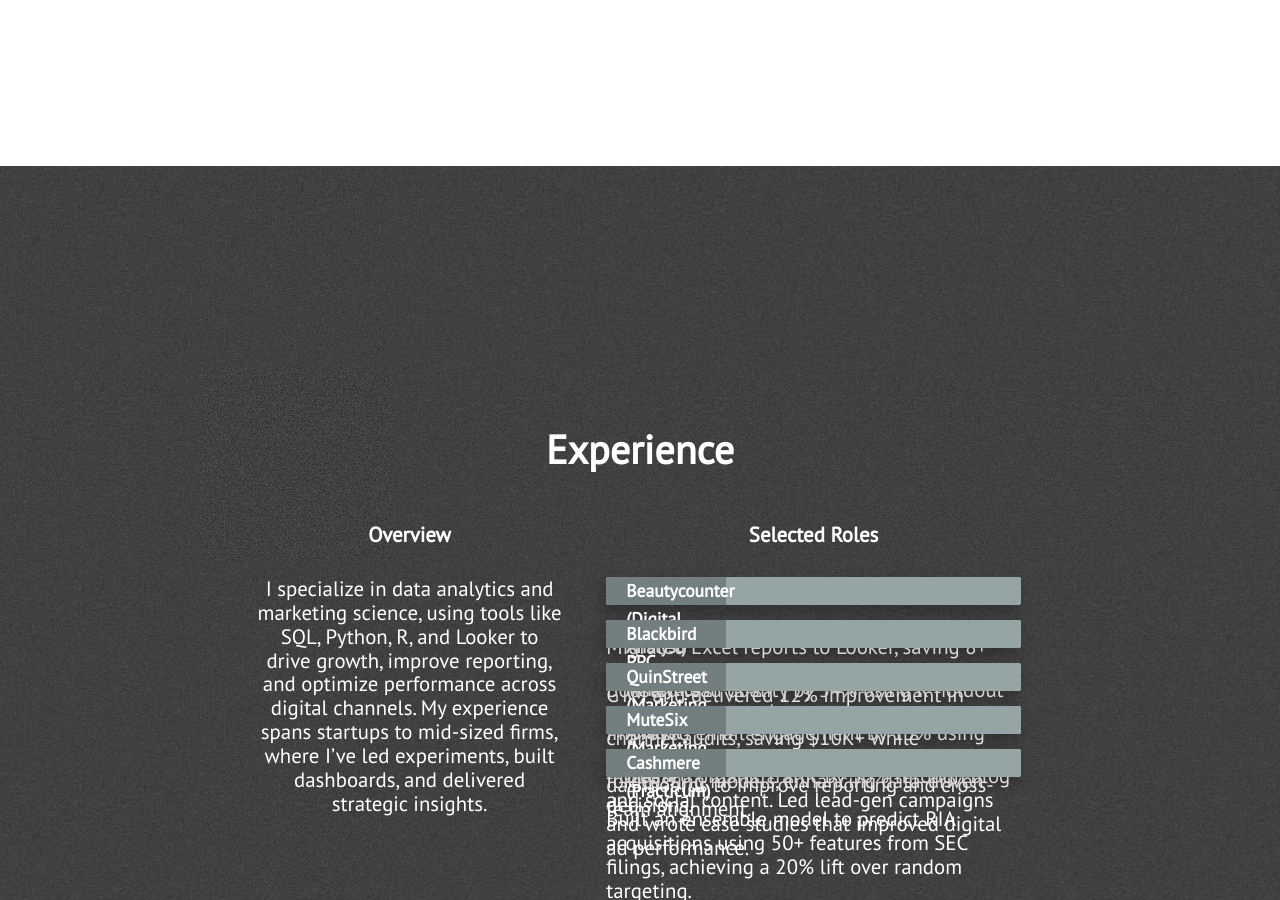
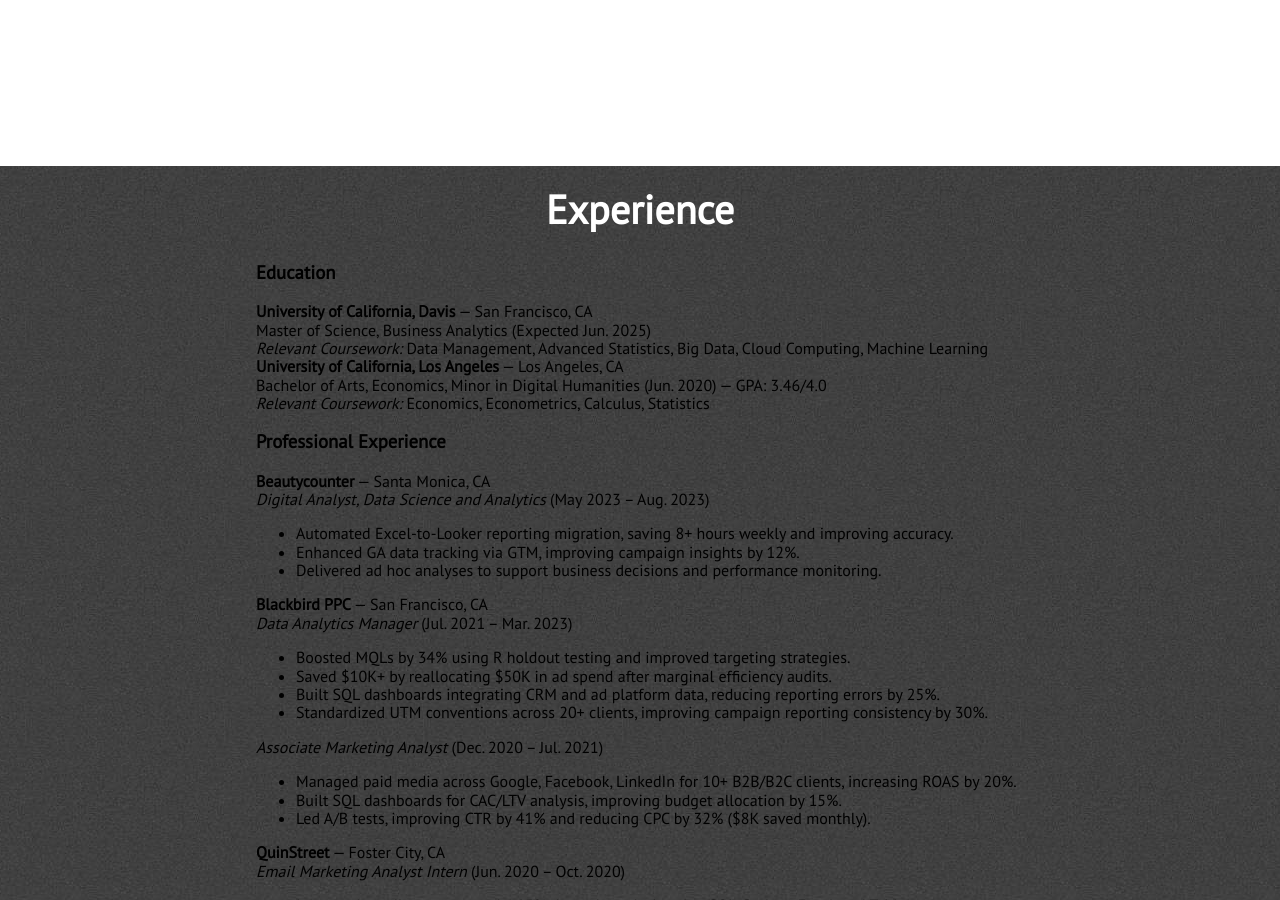
Before and after one commit to KaylynNguyen97/KaylynNguyen97.github.io, a Jekyll site: the page built from index.html, in a window 1280 px wide and 900 px high, scrolled down 1794 px. Built offline with Jekyll 4.4.1, drawn with Linux system fonts in a browser that asks for light colours; nearby versions of some CDN libraries; some of the changed text lies outside the part shown.

Commit message:
Update skills.html

```diff
--- a/_includes/skills.html
+++ b/_includes/skills.html
@@ -3,60 +3,89 @@
         <div>
             <div class="section-heading" id="experience-text">Experience</div>
 
-            <div class="skills-grid">
-                <div class="what-i-do">
-                    <h3 class="center-align skills-subsection">Overview</h3>
-                    <p class="paragraph-text center-align">
-                        I specialize in data analytics and marketing science, using tools like SQL, Python, R, and Looker to drive growth, improve reporting, and optimize performance across digital channels. My experience spans startups to mid-sized firms, where I’ve led experiments, built dashboards, and delivered strategic insights.
-                    </p>
-                </div>
-                <div class="technical-skills">
-                    <h3 class="center-align skills-subsection">Selected Roles</h3>
-                    <div class="progress-bars">
+            <div class="resume-section">
+                <h3 class="resume-subsection">Education</h3>
 
-                        <div class="skillbar clearfix" data-percent="100%">
-                            <div class="skillbar-title" style="background: #7f8c8d;"><span>Beautycounter (Digital Analyst)</span></div>
-                            <div class="skillbar-bar" style="background: #95a5a6;"></div>
-                            <p class="paragraph-text">
-                                Migrated Excel reports to Looker, saving 8+ hours/week. Enhanced GA data tracking via GTM and delivered 12% improvement in campaign insights.
-                            </p>
+                <div class="resume-item">
+                    <strong>University of California, Davis</strong> — San Francisco, CA<br>
+                    Master of Science, Business Analytics (Expected Jun. 2025)<br>
+                    <em>Relevant Coursework:</em> Data Management, Advanced Statistics, Big Data, Cloud Computing, Machine Learning
                 </div>
 
-                        <div class="skillbar clearfix" data-percent="100%">
-                            <div class="skillbar-title" style="background: #7f8c8d;"><span>Blackbird PPC (Analytics Manager)</span></div>
-                            <div class="skillbar-bar" style="background: #95a5a6;"></div>
-                            <p class="paragraph-text">
-                                Boosted lead quality by 34% using R holdout tests. Reallocated $50K in ad spend after channel audits, saving $10K+ while maintaining performance. Built SQL dashboards to improve reporting and cross-team alignment.
-                            </p>
+                <div class="resume-item">
+                    <strong>University of California, Los Angeles</strong> — Los Angeles, CA<br>
+                    Bachelor of Arts, Economics, Minor in Digital Humanities (Jun. 2020) — GPA: 3.46/4.0<br>
+                    <em>Relevant Coursework:</em> Economics, Econometrics, Calculus, Statistics
+                </div>
             </div>
 
-                        <div class="skillbar clearfix" data-percent="100%">
-                            <div class="skillbar-title" style="background: #7f8c8d;"><span>QuinStreet (Marketing Analyst Intern)</span></div>
-                            <div class="skillbar-bar" style="background: #95a5a6;"></div>
-                            <p class="paragraph-text">
-                                Improved email engagement by 15% using Python and Tableau. Automated reporting and forecasting models, enhancing data-driven decisions.
-                            </p>
+            <div class="resume-section">
+                <h3 class="resume-subsection">Professional Experience</h3>
+
+                <div class="resume-item">
+                    <strong>Beautycounter</strong> — Santa Monica, CA<br>
+                    <em>Digital Analyst, Data Science and Analytics</em> (May 2023 – Aug. 2023)
+                    <ul>
+                        <li>Automated Excel-to-Looker reporting migration, saving 8+ hours weekly and improving accuracy.</li>
+                        <li>Enhanced GA data tracking via GTM, improving campaign insights by 12%.</li>
+                        <li>Delivered ad hoc analyses to support business decisions and performance monitoring.</li>
+                    </ul>
                 </div>
 
-                        <div class="skillbar clearfix" data-percent="100%">
-                            <div class="skillbar-title" style="background: #7f8c8d;"><span>MuteSix (Marketing Intern)</span></div>
-                            <div class="skillbar-bar" style="background: #95a5a6;"></div>
-                            <p class="paragraph-text">
-                                Increased organic traffic by 30% through blog and social content. Led lead-gen campaigns and wrote case studies that improved digital ad performance.
-                            </p>
+                <div class="resume-item">
+                    <strong>Blackbird PPC</strong> — San Francisco, CA<br>
+                    <em>Data Analytics Manager</em> (Jul. 2021 – Mar. 2023)
+                    <ul>
+                        <li>Boosted MQLs by 34% using R holdout testing and improved targeting strategies.</li>
+                        <li>Saved $10K+ by reallocating $50K in ad spend after marginal efficiency audits.</li>
+                        <li>Built SQL dashboards integrating CRM and ad platform data, reducing reporting errors by 25%.</li>
+                        <li>Standardized UTM conventions across 20+ clients, improving campaign reporting consistency by 30%.</li>
+                    </ul>
+
+                    <em>Associate Marketing Analyst</em> (Dec. 2020 – Jul. 2021)
+                    <ul>
+                        <li>Managed paid media across Google, Facebook, LinkedIn for 10+ B2B/B2C clients, increasing ROAS by 20%.</li>
+                        <li>Built SQL dashboards for CAC/LTV analysis, improving budget allocation by 15%.</li>
+                        <li>Led A/B tests, improving CTR by 41% and reducing CPC by 32% ($8K saved monthly).</li>
+                    </ul>
                 </div>
 
-                        <div class="skillbar clearfix" data-percent="100%">
-                            <div class="skillbar-title" style="background: #7f8c8d;"><span>Cashmere (Practicum)</span></div>
-                            <div class="skillbar-bar" style="background: #95a5a6;"></div>
-                            <p class="paragraph-text">
-                                Built an ensemble model to predict RIA acquisitions using 50+ features from SEC filings, achieving a 20% lift over random targeting.
-                            </p>
+                <div class="resume-item">
+                    <strong>QuinStreet</strong> — Foster City, CA<br>
+                    <em>Email Marketing Analyst Intern</em> (Jun. 2020 – Oct. 2020)
+                    <ul>
+                        <li>Improved email engagement by 15% through analysis using SQL, Python, Excel, and Tableau.</li>
+                        <li>Automated email performance dashboards for real-time campaign tracking.</li>
+                        <li>Built Excel forecasting models to improve revenue predictions by 15%.</li>
+                        <li>Reduced vendor costs by 50% by optimizing IP/domain reputation strategies.</li>
+                    </ul>
+                </div>
+
+                <div class="resume-item">
+                    <strong>MuteSix</strong> — Los Angeles, CA<br>
+                    <em>Marketing Intern</em> (Oct. 2018 – Jun. 2019)
+                    <ul>
+                        <li>Led lead-gen campaigns and PR outreach, increasing brand visibility by 25%.</li>
+                        <li>Wrote 4 performance-boosting case studies on SEM/SEO and ad channels.</li>
+                        <li>Boosted organic traffic by 30% through blog and social content creation.</li>
+                        <li>Delivered internal trainings on email and Facebook advertising strategies.</li>
+                    </ul>
+                </div>
+            </div>
+
+            <div class="resume-section">
+                <h3 class="resume-subsection">Practicum</h3>
+
+                <div class="resume-item">
+                    <strong>Cashmere</strong> — San Francisco, CA<br>
+                    <em>Business Analyst, Practicum Project</em> (Aug. 2024 – Present)
+                    <ul>
+                        <li>Cleaned 500K+ SEC records and redesigned a 20+ factor scoring system for RIA acquisition targeting.</li>
+                        <li>Built a Random Forest + Gradient Boosting ensemble model, achieving a 20% lift in identifying high-AUM firms.</li>
+                    </ul>
+                </div>
             </div>
 
         </div>
-                </div>
-            </div>
-        </div>
     </section>
 </div>
```
Lines whose indentation alone changed are shown as unchanged.
